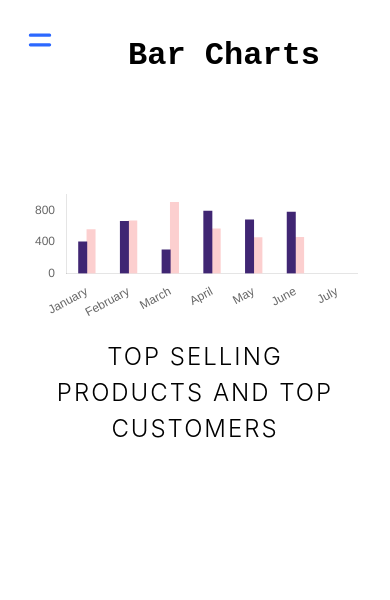
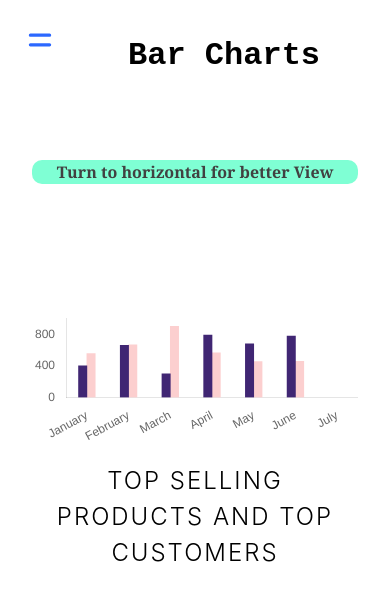
Before and after one commit to ankushthedeveloper/AdminDashboard, a React (Vite) app: page /admin/charts/bar in a window 390 px wide. Shown: the top 600 px of the page. Built offline with nearby package versions, Linux system fonts and the light colour scheme.

Commit message:
Final Responsive

```diff
--- a/src/Styles/_mediaQueries.scss
+++ b/src/Styles/_mediaQueries.scss
@@ -1,6 +1,13 @@
 @media screen and (width<=1400px) {
+  .mobile{
+    display: none;
+  }
   .adminContainer {
     overflow: auto;
+
+    .appContainer{
+      width: 100vw !important;
+    }
   }
 
   .dashboard {
@@ -100,6 +107,9 @@
 
 
 @media screen and (width<=1200px) {
+  .mobile{
+    display: none;
+  }
 
   svg{
     font-size: 2rem;
@@ -115,6 +125,10 @@
 }
 
   .AdminContainer {
+
+    .appContainer{
+      width: 100vw !important;
+    }
     overflow: auto;
     .chartContainer{
       width: 100vw;
@@ -123,7 +137,7 @@
     >aside{
       overflow-y: scroll;
       ::-webkit-scrollbar{
-        display: hidden;
+         display: none;
       }
     }
   }
@@ -227,112 +241,33 @@
   }
 }
 
-// @media screen and (width<=800px) {
-//   .adminContainer {
-//     overflow: auto;
-//   }
 
-//   .dashboard {
-//       .widgetContainer,
-//       .graphContainer,
-//       .transactionContainer {
-//         justify-content: center;
-//         flex-wrap: wrap;
-
-//         .widgetContainer {
-//           .widget {
-//             width: 20rem;
-//             height: 10rem;
-//           }
-//         }
-
-//         .dashboardCategories {
-//           max-width: none;
-//           width: 100vw;
-//           .categoryItem {
-//             > h5 {
-//               margin-left: 250px;
-//             }
-//             > div {
-//               margin-right: 200px;
-//             }
-//           }
-//         }
-//       }
-//     }
-//   }
-//   .ProductManage {
-//     display: flex;
-//     justify-content: space-evenly;
-//     flex-wrap: wrap;
-//     > section {
-//       max-width: none;
-//       padding: 2rem;
-//       width: max-content;
-//       right: 70px;
-//       width: 1100px;
-//       display: flex;
-//       top:50px;
-//       flex-direction: row;
-//       > strong {
-//         font-size: larger;
-//       }
-//       > span {
-//         position: relative;
-//         height: max-content;
-//         top: 30%;
-//         padding: 5px;
-//         color: white;
-//         font-size: x-large;
-//         background-color: teal;
-//         border-radius: 10px;
-//       }
-//       > p {
-//         padding: 5px;
-//         color: white;
-//         background-color: teal;
-//         border-radius: 10px;
-//         height: max-content;
-//         font-size: x-large;
-//       }
-//       > img {
-//         @include square(50rem);
-//         max-width: 600px;
-//         max-height: max-content;
-//       }
-//       > h3 {
-//         top: 100px;
-//       }
-//     }
-//     > article {
-//       max-height: none;
-//       margin-top: 10px;
-//       height: 100vh;
-//       > form {
-//         max-height: none;
-//         height: 100vh;
-//         > div {
-//           @include flex(row);
-//           height: 100%;
-//           > label {
-//             font-size: xx-large;
-//           }
-//         }
-//         > button {
-//           font-size: 1.5rem;
-//         }
-//       }
-//     }
-// }
 
 @media screen and (width<=500px) {
 
+
+  .mobile{
+  display: block;
+  font-family: Cambria, Cochin, Georgia, Times, 'Times New Roman', serif;
+  font-size: medium;
+  font-weight: 700;
+  color: #414141;
+  background-color: aquamarine;
+  border-radius: 10px;
+  text-align: center;
+  margin-bottom: 100px;
+  }
   .AdminContainer{
     width: 100vw;
+    >aside{
+      overflow-y: scroll !important;
+    }
 
     .chartContainer > section .orderChart {
       height: auto;
     }
+
+
 
     .appContainer{
    >h1{
@@ -348,6 +283,26 @@
       overflow-x:hidden;
       > section {
 
+        .couponForm > input {
+           width: 200%;
+           height: 40px;
+           font-size: 12px;
+           font-weight: 330;
+           position: relative;
+           right: 3rem;
+
+        }
+
+        .couponForm >fieldset {
+          width: 200%;
+          position: relative;
+           right: 7rem;
+        }
+        .couponForm button{
+
+          position: relative;
+           right: 3rem;
+        }
 
     }}
   }
--- a/src/pages/apps/Coupon.tsx
+++ b/src/pages/apps/Coupon.tsx
@@ -62,6 +62,7 @@ const Coupon = () => {
               }}
             />
             <input type="number"
+             placeholder="Size"
             max={25}
             min={8}
             onChange={(e)=>setSize(Number(e.target.value))}/>
--- a/src/pages/charts/BarCharts.tsx
+++ b/src/pages/charts/BarCharts.tsx
@@ -8,6 +8,9 @@ const BarCharts = () => {
       <AdminSidebar />
       <main className="chartContainer">
         <h1>Bar Charts</h1>
+        <div className="mobile">
+          Turn to horizontal for better View
+        </div>
 
         <section>
           <BarChart
--- a/src/pages/charts/LineCharts.tsx
+++ b/src/pages/charts/LineCharts.tsx
@@ -7,6 +7,9 @@ const LineCharts = () => {
     <AdminSidebar />
     <main className="chartContainer">
         <h1>Line Charts</h1>
+        <div className="mobile">
+          Turn to horizontal for better View
+        </div>
         <hr />
         <section>
           <LineChart
```
